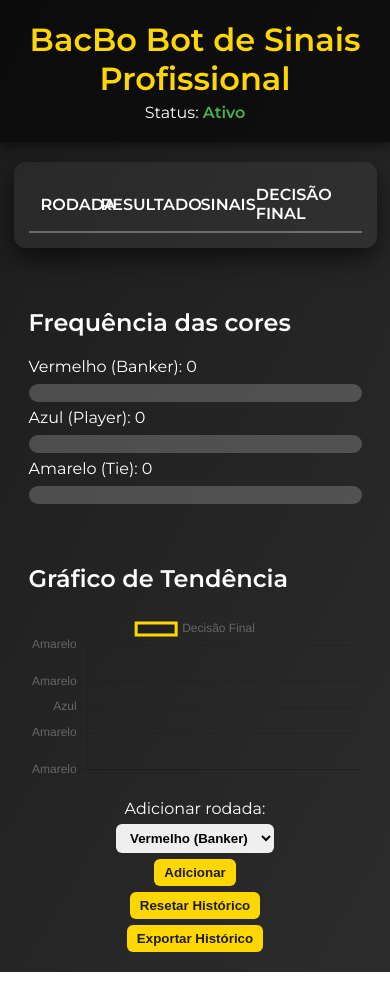
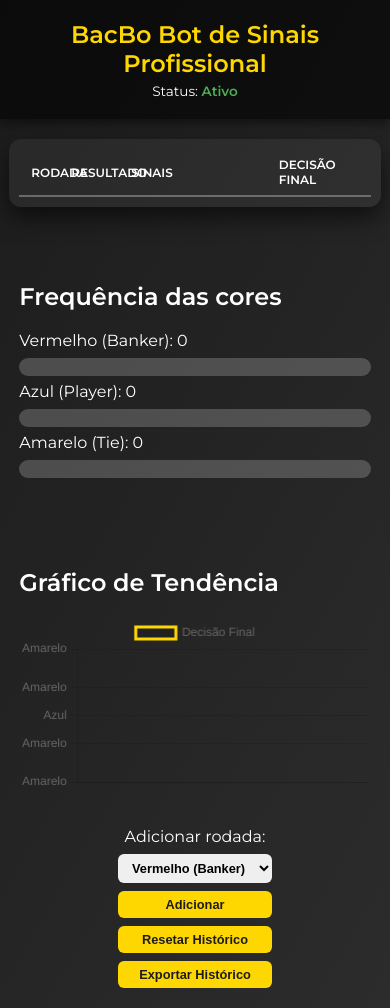
Before and after one commit to traderpresley0-boop/BacBo-Bot-Core, a plain HTML site: page index.html in a window 390 px wide. Before the commit the page ends 972 px from the top, so only its background shows below. Drawn offline with nearby package versions, Linux system fonts and the light colour scheme.

Commit message:
Update style.css

```diff
--- a/style.css
+++ b/style.css
@@ -79,8 +79,18 @@ main {
 #input-container select, #input-container button { padding: 6px 10px; border-radius: 6px; border: none; font-weight: bold; }
 #input-container button { cursor: pointer; background-color: #ffd700; color: #1c1c1c; }
 
-@media (max-width: 700px) {
-    .cabecalho, .linha { grid-template-columns: 60px 100px 1fr 120px; }
-    #painel { padding: 15px; }
-    #input-container { flex-direction: column; gap: 6px; }
+/* RESPONSIVO PARA CELULAR */
+@media (max-width: 900px) {
+    #painel, #indicadores, #grafico { width: 95%; padding: 15px; }
+    .cabecalho, .linha { grid-template-columns: 50px 80px 1fr 100px; font-size: 0.8rem; }
+    #input-container { flex-direction: column; gap: 8px; }
+    #input-container select, #input-container button { width: 100%; font-size: 0.9rem; }
+    canvas { width: 100% !important; height: auto !important; }
 }
+@media (max-width: 500px) {
+    .cabecalho, .linha { grid-template-columns: 40px 60px 1fr 80px; font-size: 0.75rem; }
+    header h1 { font-size: 1.5rem; }
+    #status { font-size: 0.85rem; }
+    #painel { padding: 10px; }
+    #input-container select, #input-container button { font-size: 0.8rem; }
+}
```
